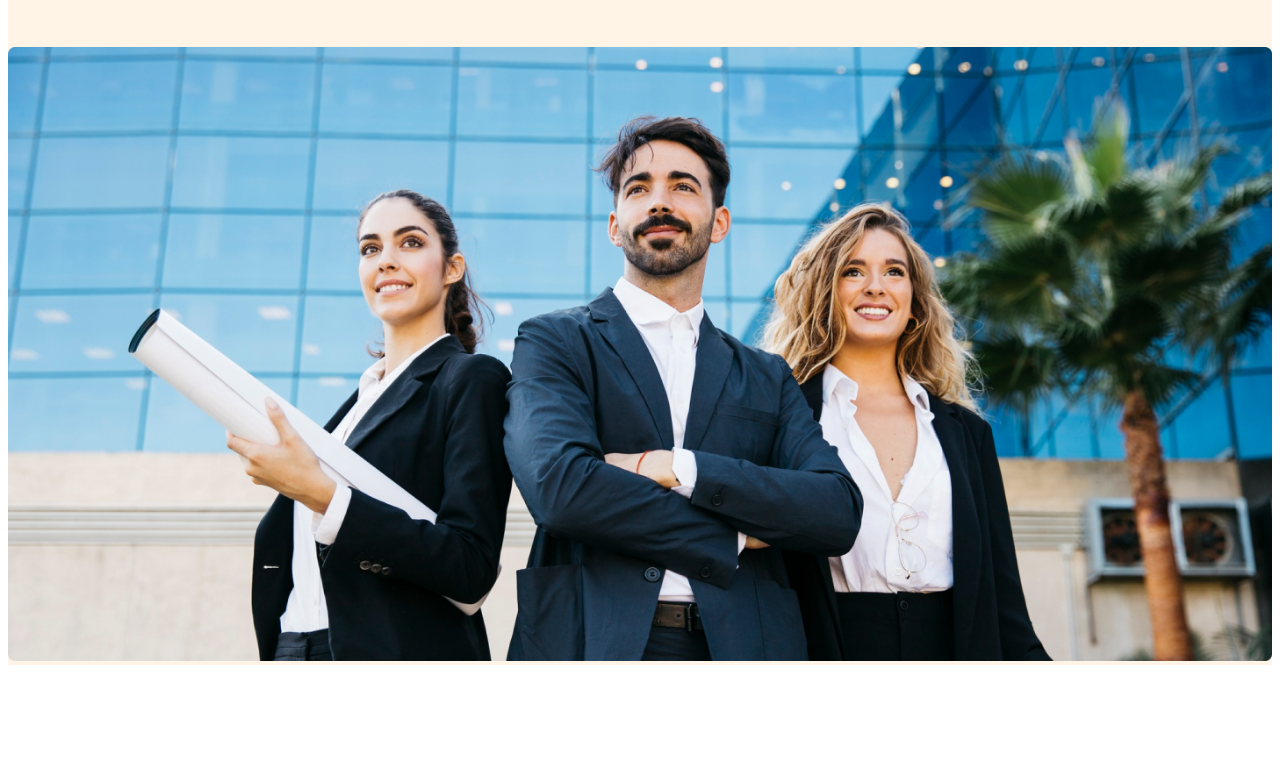
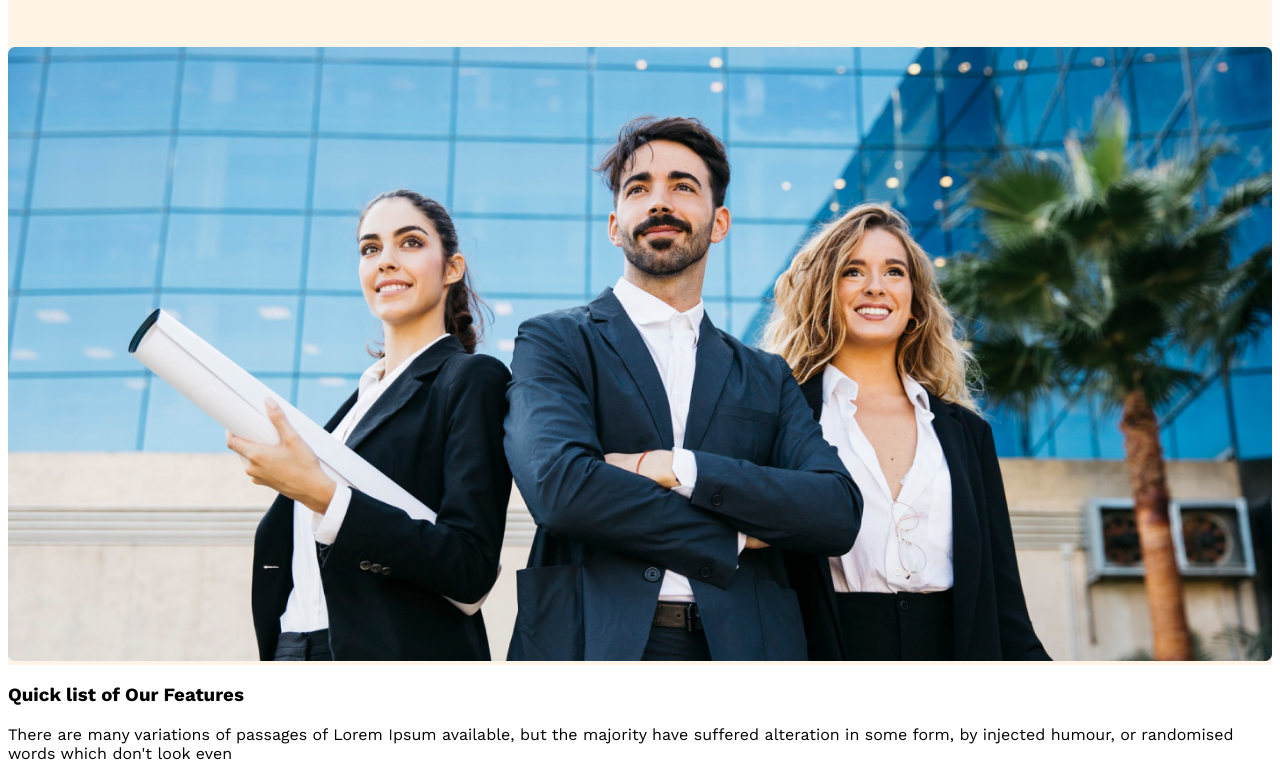
Before and after one commit to AminUzZamanPatwary/g3-architect-website, a plain HTML site: page index.html in a window 1280 px wide. Shown: the part 519-1298 px from the top of the page. Before the commit the page ends 1192 px from the top, so only its background shows below. Drawn offline with nearby package versions, Linux system fonts and the light colour scheme.

Commit message:
features

```diff
--- a/index.html
+++ b/index.html
@@ -28,6 +28,16 @@
     </header>
 
     <main>
+      <section class="teams">
+        <div class="team-img-container">
+
+        </div>
+        <div class="our-features">
+          <h3 class="feature-title">Quick list of Our Features</h3>
+          <p class="feature-description">There are many variations of passages of Lorem Ipsum available, but the majority have suffered alteration in some form, by injected humour, or randomised words which don't look even</p>
+        </div>
+
+      </section>
 
     </main>
 
--- a/styles/architects.css
+++ b/styles/architects.css
@@ -31,6 +31,10 @@ color: #727272;
   font-weight: 600;
   border-radius: 8px;
   border: none;
+}
+main{
+  max-width: 1440px;
+  margin: 0 auto;
 }
 /* Header Styles */
 
```
